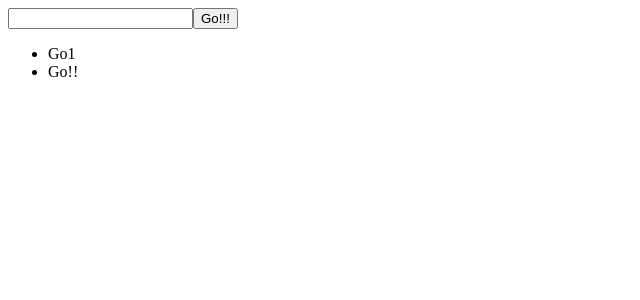
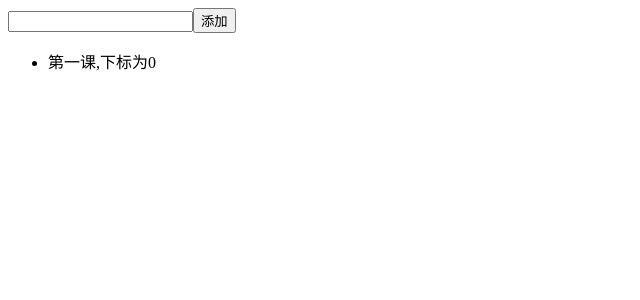
Before and after one commit to brownguo/react_web, a React (Create React App) app: page / in a window 1280 px wide. Shown: the top 300 px of the page, without its empty margins (0-640 px from the left). Built offline with nearby package versions, Linux system fonts and the light colour scheme.

Commit message:
bind this

```diff
--- a/src/TodoList.js
+++ b/src/TodoList.js
@@ -21,7 +21,7 @@ class TodoList extends Component{
         super(props);
         this.state  = {
             inputValue: '',
-            list:[]
+            list:['第一课,下标为0']
         }
     }
 
@@ -33,12 +33,20 @@ class TodoList extends Component{
                         value={this.state.inputValue}
                         onChange={this.handleInputChange.bind(this)}
                     />
-                    <button>Go!!!</button>
+                    <button onClick={this.handleButtonClick.bind(this)}>添加</button>
                 </div>
 
                 <ul>
-                    <li>Go1</li>
-                    <li>Go!!</li>
+                    {
+                        this.state.list.map((item,index) => {
+                            return <li
+                                key={index}
+                                onClick={this.handleItemDelete.bind(this,index)}
+                            >
+                                {item}
+                            </li>
+                        })
+                    }
                 </ul>
             </Fragment>
         )
@@ -51,6 +59,20 @@ class TodoList extends Component{
         })
     }
 
+    handleButtonClick(e){
+        this.setState({
+            list:[...this.state.list, this.state.inputValue],
+            inputValue: ''
+        })
+    }
+
+    handleItemDelete(idx){
+                const list = [...this.state.list];
+                list.splice(idx,1);
+        this.setState({
+            list:list,
+        })
+    }
 }
 
 export default TodoList;
```
